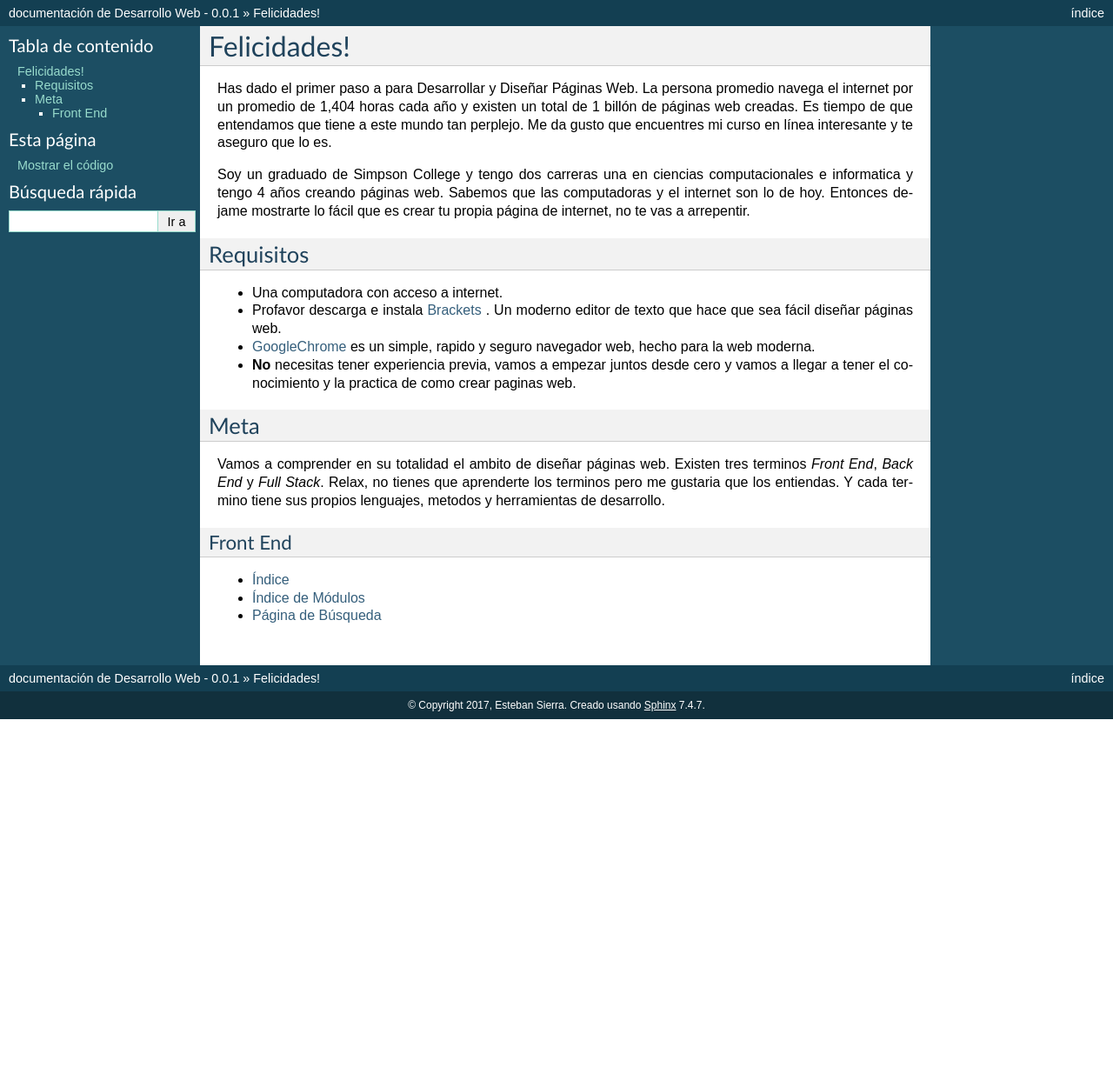
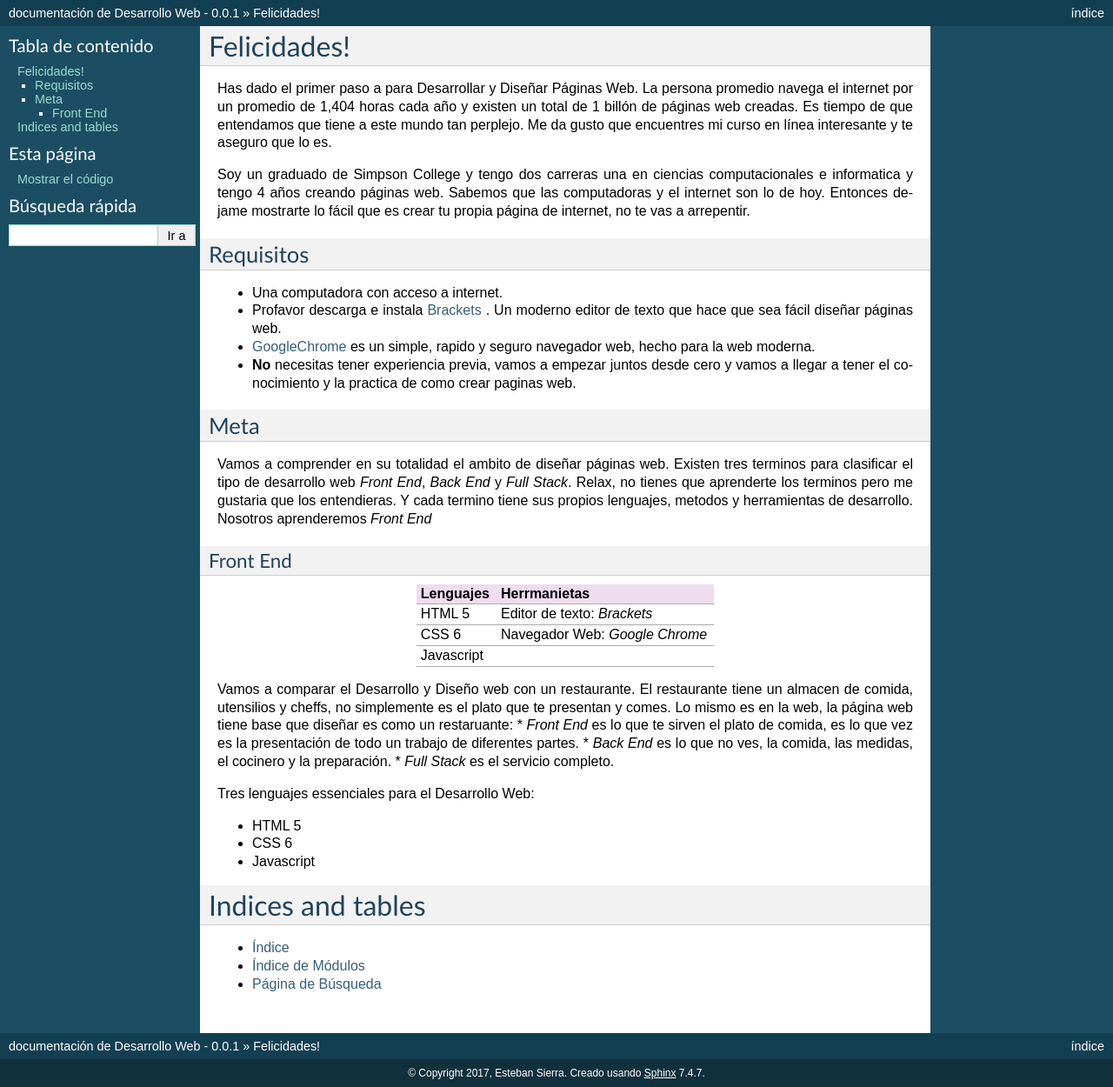
Before and after one commit to esierra8/DesarrolloWeb, a Sphinx documentation site: the page built from source/index.rst, in a window 1280 px wide. Shown: the whole page at 87% size. Built offline with Sphinx 7.4.7, drawn with Linux system fonts in a browser that asks for light colours; before the commit the page ends 900 px from its top, so only the background shows below that.

Commit message:
Simple Table Front End =====

```diff
--- a/source/index.rst
+++ b/source/index.rst
@@ -18,17 +18,18 @@
 
 Meta
 ----
-Vamos a comprender en su totalidad el ambito de diseñar páginas web. Existen tres terminos  *Front End*, *Back End* y *Full Stack*. Relax, no tienes que aprenderte los terminos pero me gustaria que los entiendas. Y cada termino tiene sus propios lenguajes, metodos y herramientas de desarrollo.
+Vamos a comprender en su totalidad el ambito de diseñar páginas web. Existen tres terminos  para clasificar el tipo de desarrollo web *Front End*, *Back End* y *Full Stack*. Relax, no tienes que aprenderte los terminos pero me gustaria que los entendieras. Y cada termino tiene sus propios lenguajes, metodos y herramientas de desarrollo. Nosotros aprenderemos *Front End*
 
 Front End
 ^^^^^^^^^
 
-==========	============
+==========	==============================
 Lenguajes	Herrmanietas
-==========	============
+==========	==============================
 HTML 5		Editor de texto: *Brackets*
 CSS 6		Navegador Web: *Google Chrome*
 Javascript
+==========	==============================
 
 Vamos a comparar el Desarrollo y Diseño web con un restaurante. El restaurante tiene un almacen de comida, utensilios y cheffs, no simplemente es el plato que te presentan y comes. Lo mismo es en la web, la página web tiene base que diseñar es como un restaruante:
 * *Front End* es lo que te sirven el plato de comida, es lo que vez es la presentación de todo un trabajo de diferentes partes.
```
